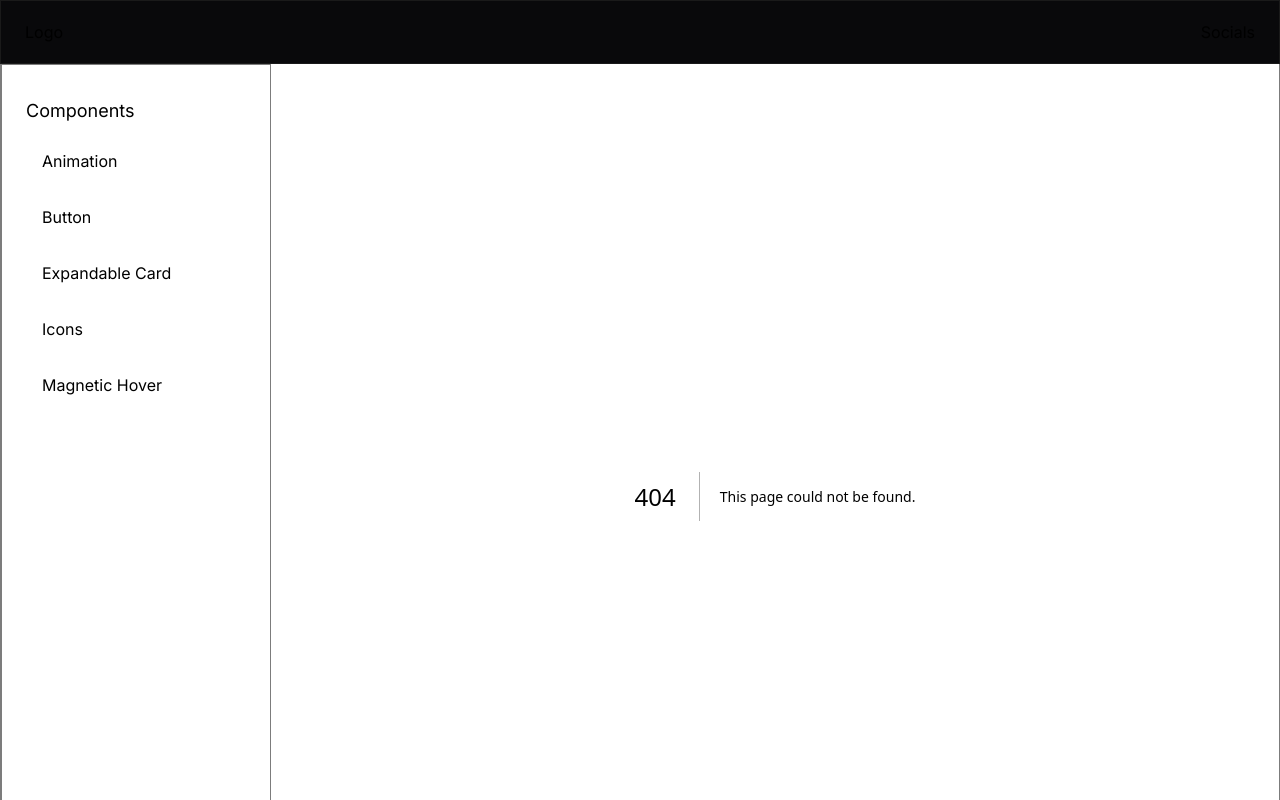
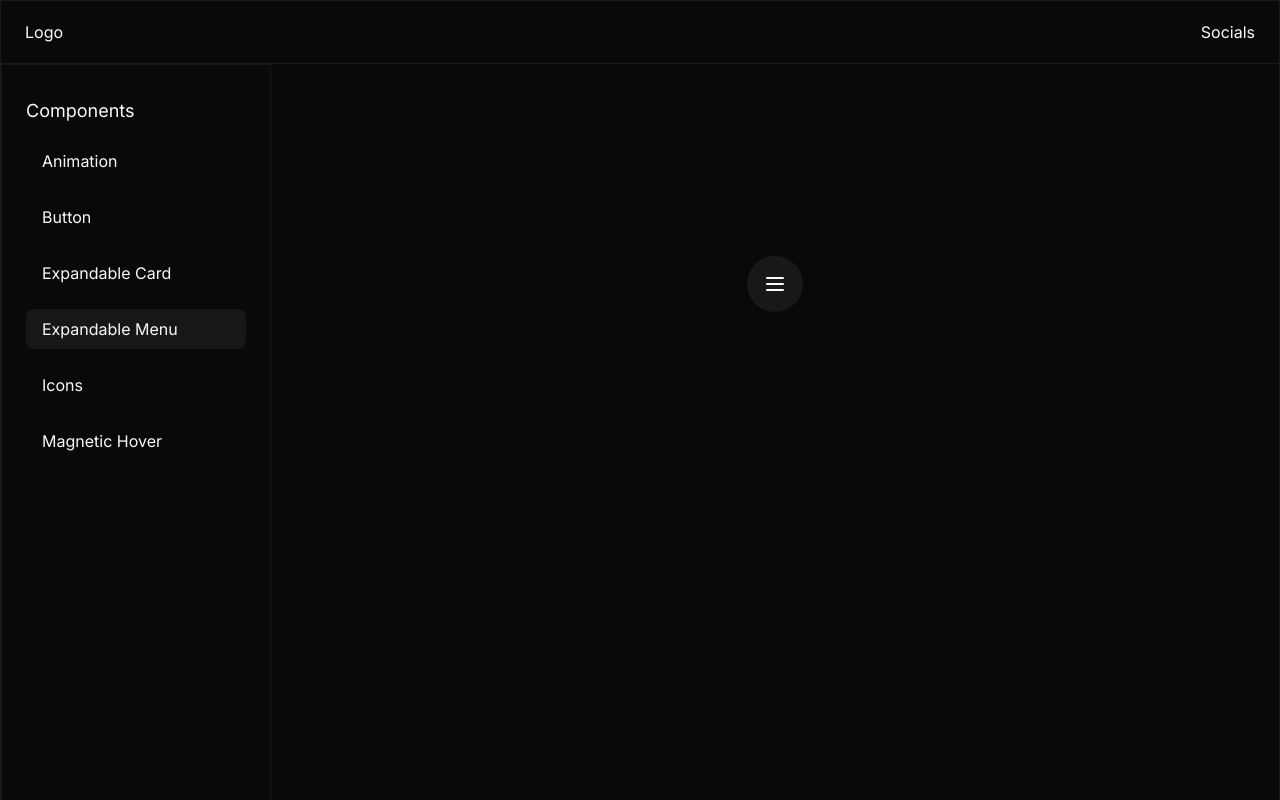
Before and after one commit to gabrielpramalho/playground-motion, a Next.js app: page /ui/expandable-menu in a window 1280 px wide. Before the commit this address had no page. Shown: the top 800 px of the page. Built offline with nearby package versions, Linux system fonts and the light colour scheme.

Commit message:
feat: create expandable menu component

```diff
--- a/src/app/components/aside.tsx
+++ b/src/app/components/aside.tsx
@@ -21,6 +21,10 @@ export function Aside() {
     {
       title: 'Expandable Card',
       href: '/ui/expandable-card',
+    },
+    {
+      title: 'Expandable Menu',
+      href: '/ui/expandable-menu',
     },
   ]
 
--- /dev/null
+++ b/src/app/ui/expandable-menu/_components/expandable-menu.tsx
@@ -0,0 +1,73 @@
+'use client'
+
+import { useCallback, useEffect, useRef, useState } from 'react'
+
+import { motion, AnimatePresence } from 'framer-motion'
+import { useSpring } from 'framer-motion'
+import { MenuIcon, Settings, User2, Wallet, X } from 'lucide-react'
+
+export function useExpandable(initialState = false) {
+  const [isExpanded, setIsExpanded] = useState(initialState)
+
+  const springConfig = { stiffness: 300, damping: 30 }
+  const animateWidth = useSpring(0, springConfig)
+
+  const toggleExpand = useCallback(() => {
+    setIsExpanded(prev => !prev)
+  }, [])
+
+  return { isExpanded, toggleExpand, animateWidth }
+}
+
+export function ExpandableMenu() {
+  const { isExpanded, toggleExpand, animateWidth } = useExpandable()
+  const contentRef = useRef<HTMLDivElement>(null)
+
+  useEffect(() => {
+    if (contentRef.current) {
+      animateWidth.set(isExpanded ? contentRef.current.scrollWidth : 0)
+    }
+  }, [isExpanded, animateWidth])
+
+  return (
+    <div className="flex bg-zinc-900 p-4 rounded-full transition-all duration-300">
+      <button type="button" onClick={toggleExpand}>
+      <AnimatePresence>
+        {isExpanded ? (
+          <X />
+        ) : (
+          <MenuIcon />
+        )}
+        </AnimatePresence>
+      </button>
+      <motion.div
+        style={{ width: animateWidth }}
+        transition={{ type: 'spring', stiffness: 300, damping: 30 }}
+        className="overflow-hidden"
+      >
+        <div ref={contentRef}>
+          <AnimatePresence>
+            {isExpanded && (
+              <motion.nav
+                initial={{ opacity: 0 }}
+                animate={{ opacity: 1 }}
+                exit={{ opacity: 0 }}
+                className="flex gap-4 ml-4"
+              >
+                <button type="button">
+                  <User2 />
+                </button>
+                <button type="button">
+                  <Wallet />
+                </button>
+                <button type="button">
+                  <Settings />
+                </button>
+              </motion.nav>
+            )}
+          </AnimatePresence>
+        </div>
+      </motion.div>
+    </div>
+  )
+}
--- /dev/null
+++ b/src/app/ui/expandable-menu/page.tsx
@@ -0,0 +1,9 @@
+import { ExpandableMenu } from "./_components/expandable-menu";
+
+export default function ExpandableMenuPage() {
+  return (
+    <div className="flex flex-1 justify-center items-center py-40">
+      <ExpandableMenu />
+    </div>
+  )
+}
```
